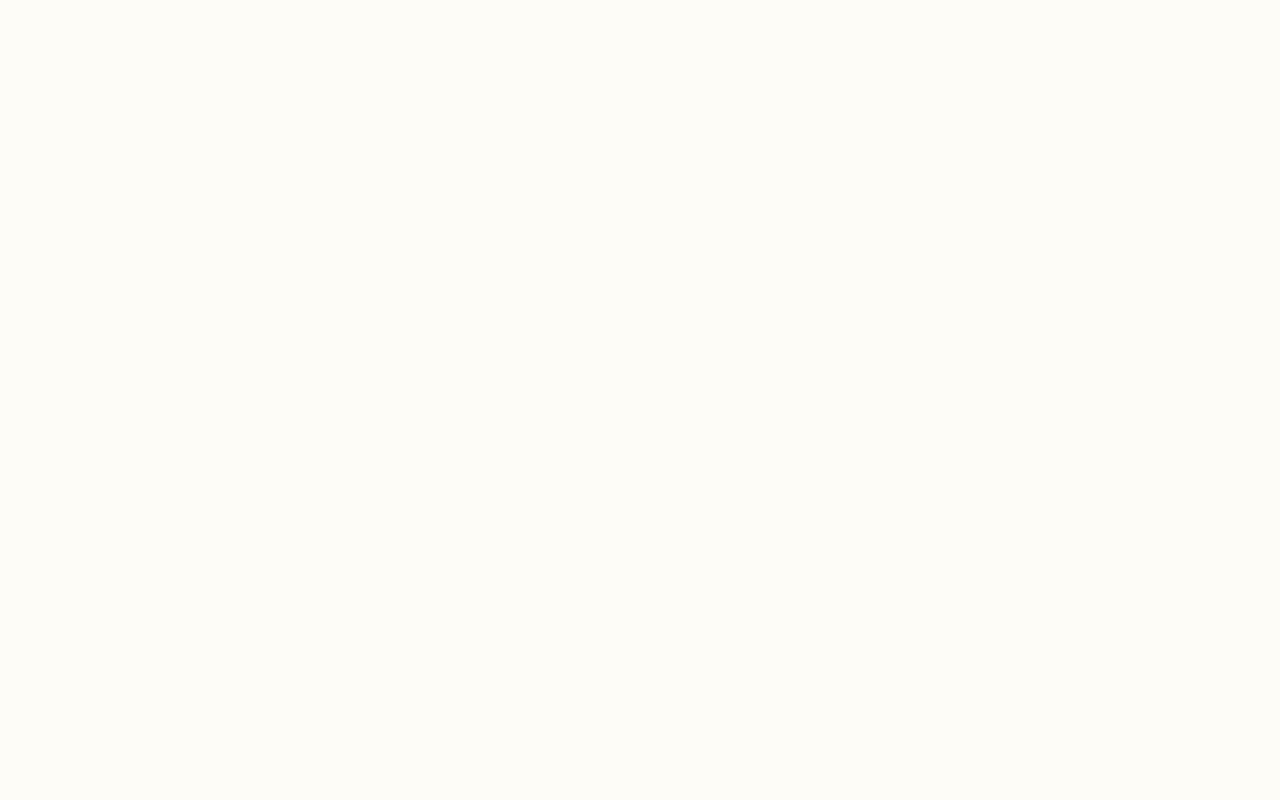
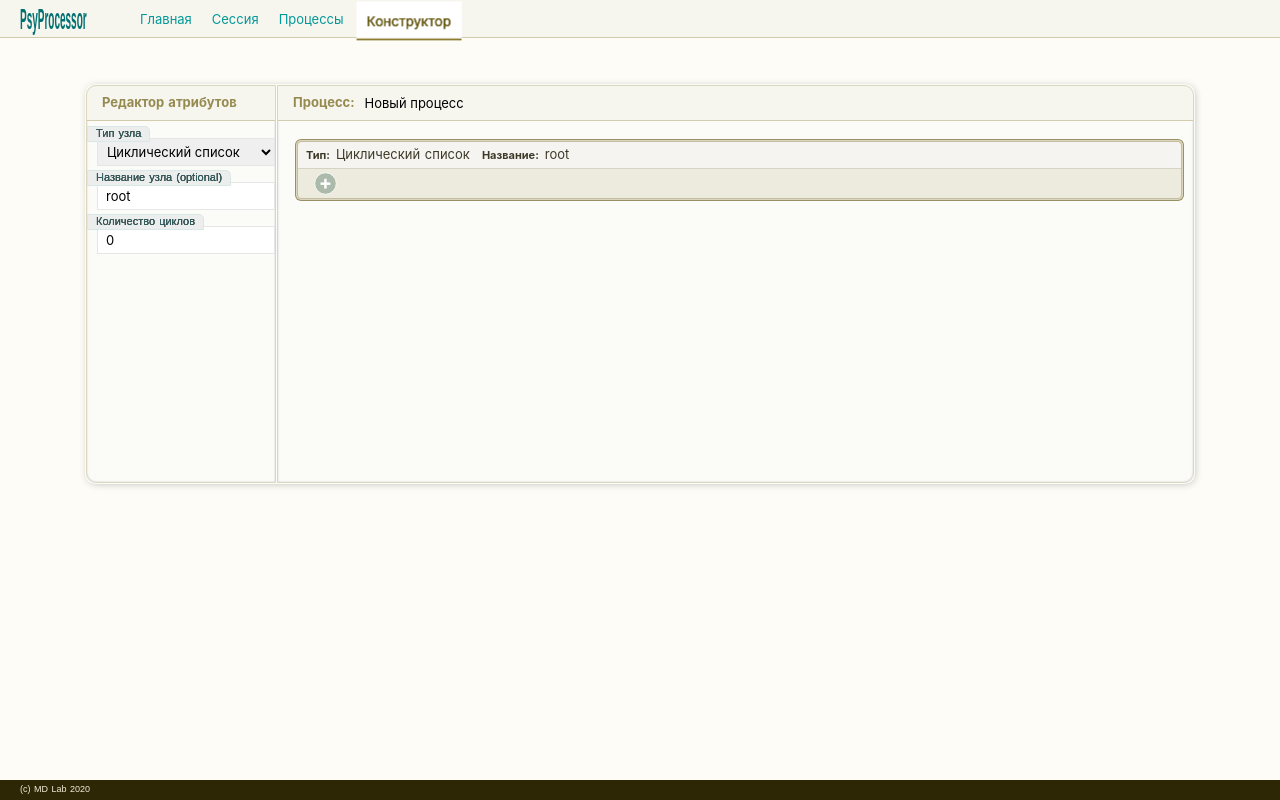
Before and after one commit to MetaDriver/psy-processor, a Nuxt app: page /constructor in a window 1280 px wide. Before the commit this address had no page. Built offline with nearby package versions, Linux system fonts and the light colour scheme.

Commit message:
dev.  routing: file system changed

```diff
--- a/components/AppHeader.vue
+++ b/components/AppHeader.vue
@@ -4,10 +4,10 @@
             PsyProcessor
         </div>
         <div class="top-nav">
-            <nuxt-link class="menu-item" :to="{name:'index-home'}">Главная</nuxt-link>
-            <nuxt-link class="menu-item" :to="{name:'index-session'}">Сессия</nuxt-link>
-            <nuxt-link class="menu-item" :to="{name:'index-procs'}">Процессы</nuxt-link>
-            <nuxt-link class="menu-item" :to="{name:'index-constructor'}">Конструктор</nuxt-link>
+            <nuxt-link class="menu-item home" :to="{name:'index'}">Главная</nuxt-link>
+            <nuxt-link class="menu-item" :to="{name:'session'}">Сессия</nuxt-link>
+            <nuxt-link class="menu-item" :to="{name:'procs'}">Процессы</nuxt-link>
+            <nuxt-link class="menu-item" :to="{name:'constructor'}">Конструктор</nuxt-link>
         </div>
     </div>
 </template>
@@ -79,7 +79,7 @@
                         text-decoration: none;
                      }
                  }
-                &.nuxt-link-active {
+                &.nuxt-link-active:not(.home), &.nuxt-link-exact-active.home {
                     cursor: default;
                     /*color: black;*/
                     color:  hsl(50, 99%, 20%);
--- a/components/PpConstructor/ppcNode.vue
+++ b/components/PpConstructor/ppcNode.vue
@@ -94,7 +94,7 @@
         position: relative;
         width: 100%;
         height: auto;
-        padding: 2px 2px 2px 2px;
+        /*padding: 2px 2px 2px 2px;*/
         margin: 4px 4px;
         background-color: hsl(50, 30%, 90%);
         border: 1px solid hsl(50, 20%, 70%);
@@ -110,22 +110,22 @@
             width: 100%;
             display: flex;
             flex-flow: column nowrap;
-            padding-right: 5px;
+            /*padding-right: 5px;*/
         }
     .node-meta {
         display: flex;
         align-items: center;
         background-color: hsl(50, 20%, 95%);
-        border: 1px solid hsl(50, 20%, 80%);
-        padding: 3px 8px;
-        border-radius: 5px;
+        border-bottom: 1px solid hsl(50, 20%, 80%);
+        padding: 3px 3px 3px 8px;
+        border-radius: 5px 5px 0 0;
         margin: 0;
     }
 
     .node-list {
         /*width: 100%;*/
         margin: 0 0 0 15px;
-        padding: 0;
+        padding: 0 7px 2px 0;
     }
 
     .key {
@@ -156,8 +156,9 @@
             font-size: 14px;
             line-height: 28px;
             text-align: right;
-            margin-right: 1px;
-            border-radius: 4px 0 0 4px;
+            margin-right: 3px;
+            /*border-radius: 4px 0 0 4px;*/
+            border-radius: 4px;
             border: 1px solid hsl(0, 0%, 90%);
         }
         .quest-input {
@@ -167,7 +168,8 @@
             min-height: 28px;
             font-size: 16px;
             line-height: 24px;
-            border-radius: 0 4px 4px 0;
+            /*border-radius: 0 4px 4px 0;*/
+            border-radius: 4px;
             border: 1px solid hsl(0, 0%, 90%);
         }
     }
--- a/layouts/default.vue
+++ b/layouts/default.vue
@@ -1,11 +1,31 @@
 <template>
-  <div>
-    <nuxt />
+    <div class="LayoutDefault">
+        <AppHeader/>
+        <nuxt/>
+        <AppFooter/>
     </div>
 </template>
 
+<script>
+    import AppHeader from '~/components/AppHeader.vue'
+    import AppFooter from '~/components/AppFooter.vue'
+
+    export default {
+        name: 'LayoutDefault',
+        components: {
+            AppHeader,
+            AppFooter
+        }
+    }
+</script>
+
 <style lang="scss">
     @import "~/assets/css/app.scss";
+
+    .LayoutDefault {
+        padding-top: 60px;
+    }
+
     html {
         font-family: 'Source Sans Pro', -apple-system, BlinkMacSystemFont, 'Segoe UI',
         Roboto, 'Helvetica Neue', Arial, sans-serif;
--- a/pages/index.vue
+++ b/pages/index.vue
@@ -1,35 +1,86 @@
 <template>
-    <div class="Main">
-        <AppHeader />
-        <nuxt-child />
-        <AppFooter />
+    <div class="Home">
+        <div class="home-container">
+            <div>
+                <logo/>
+                <h1 class="title">
+                    {{"psy-processor"}}
+                </h1>
+                <h2 class="subtitle">
+                    {{"nuxt version of psy-processor"}}
+                </h2>
+                <div class="links">
+                    <a
+                        href="https://nuxtjs.org/"
+                        target="_blank"
+                        class="button--green"
+                    >
+                        {{"Documentation"}}
+                    </a>
+                    <a
+                        href="https://github.com/nuxt/nuxt.js"
+                        target="_blank"
+                        class="button--grey"
+                    >
+                        {{"GitHub"}}
+                    </a>
+                </div>
+            </div>
+        </div>
     </div>
 </template>
 
 <script>
-    import AppHeader from '~/components/AppHeader.vue'
-    import AppFooter from '~/components/AppFooter.vue'
+    import Logo from '~/components/Logo.vue'
+//    import AppHeader from '~/components/AppHeader.vue'
+//    import AppFooter from '~/components/AppFooter.vue'
 
     export default {
-        name: "Main",
+        head: {
+            title: 'PsyProcessor : Домашнаяя страница'
+        },
         components: {
-            AppHeader, AppFooter
-        },
-        props: [],
-        data() {
-            return {}
-        },
-        computed: {},
-        methods: {},
-        mounted(){
-        },
+            Logo,
+//            AppHeader,
+//            AppFooter,
+        }
     }
 </script>
 
 <style lang="scss">
-    .Main {
-        width: 100%;
-        height: auto;
-        padding: 60px 0 50px;
+    .Home {
+        .home-container {
+            margin: 0 auto;
+            width: 100%;
+            min-height: 100vh;
+            display: flex;
+            flex-flow: column nowrap;
+            justify-content: center;
+            align-items: center;
+            text-align: center;
+        }
+
+        .title {
+            font-family: 'Quicksand', 'Source Sans Pro', -apple-system, BlinkMacSystemFont,
+            'Segoe UI', Roboto, 'Helvetica Neue', Arial, sans-serif;
+            display: block;
+            font-weight: 300;
+            font-size: 100px;
+            color: #35495e;
+            letter-spacing: 1px;
+        }
+
+        .subtitle {
+            font-weight: 300;
+            font-size: 42px;
+            color: #526488;
+            word-spacing: 5px;
+            padding-bottom: 15px;
+        }
+
+        .links {
+            padding-top: 15px;
+        }
+
     }
 </style>
--- a/pages/index/home/index.vue
+++ /dev/null
@@ -1,86 +0,0 @@
-<template>
-    <div class="Home">
-        <div class="home-container">
-            <div>
-                <logo/>
-                <h1 class="title">
-                    {{"psy-processor"}}
-                </h1>
-                <h2 class="subtitle">
-                    {{"nuxt version of psy-processor"}}
-                </h2>
-                <div class="links">
-                    <a
-                        href="https://nuxtjs.org/"
-                        target="_blank"
-                        class="button--green"
-                    >
-                        {{"Documentation"}}
-                    </a>
-                    <a
-                        href="https://github.com/nuxt/nuxt.js"
-                        target="_blank"
-                        class="button--grey"
-                    >
-                        {{"GitHub"}}
-                    </a>
-                </div>
-            </div>
-        </div>
-    </div>
-</template>
-
-<script>
-    import Logo from '~/components/Logo.vue'
-//    import AppHeader from '~/components/AppHeader.vue'
-//    import AppFooter from '~/components/AppFooter.vue'
-
-    export default {
-        head: {
-            title: 'PsyProcessor : Домашнаяя страница'
-        },
-        components: {
-            Logo,
-//            AppHeader,
-//            AppFooter,
-        }
-    }
-</script>
-
-<style lang="scss">
-    .Home {
-        .home-container {
-            margin: 0 auto;
-            width: 100%;
-            min-height: 100vh;
-            display: flex;
-            flex-flow: column nowrap;
-            justify-content: center;
-            align-items: center;
-            text-align: center;
-        }
-
-        .title {
-            font-family: 'Quicksand', 'Source Sans Pro', -apple-system, BlinkMacSystemFont,
-            'Segoe UI', Roboto, 'Helvetica Neue', Arial, sans-serif;
-            display: block;
-            font-weight: 300;
-            font-size: 100px;
-            color: #35495e;
-            letter-spacing: 1px;
-        }
-
-        .subtitle {
-            font-weight: 300;
-            font-size: 42px;
-            color: #526488;
-            word-spacing: 5px;
-            padding-bottom: 15px;
-        }
-
-        .links {
-            padding-top: 15px;
-        }
-
-    }
-</style>
```
Also changed, not shown: pages/constructor.vue (renamed from pages/index/constructor/index.vue), pages/procs.vue (renamed from pages/index/procs/index.vue), pages/session.vue (renamed from pages/index/session/index.vue). Lines whose indentation alone changed are shown as unchanged.
